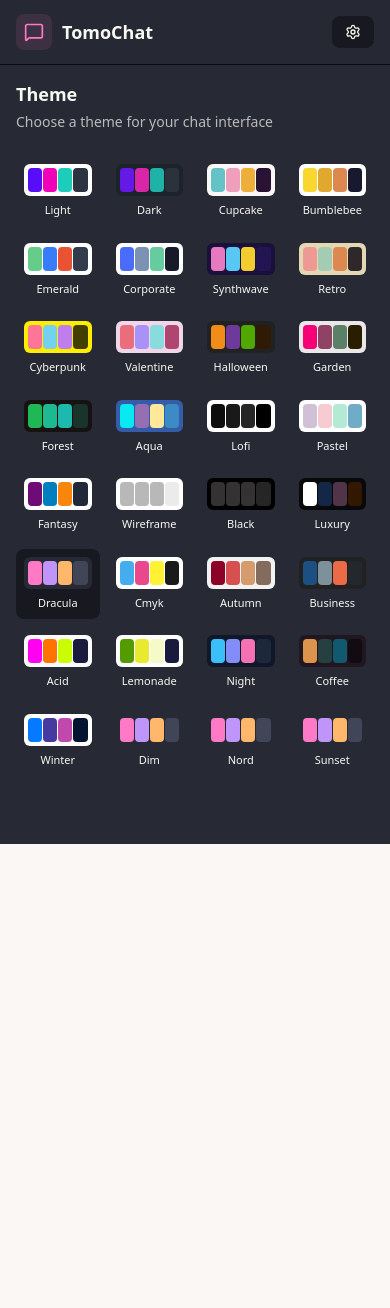
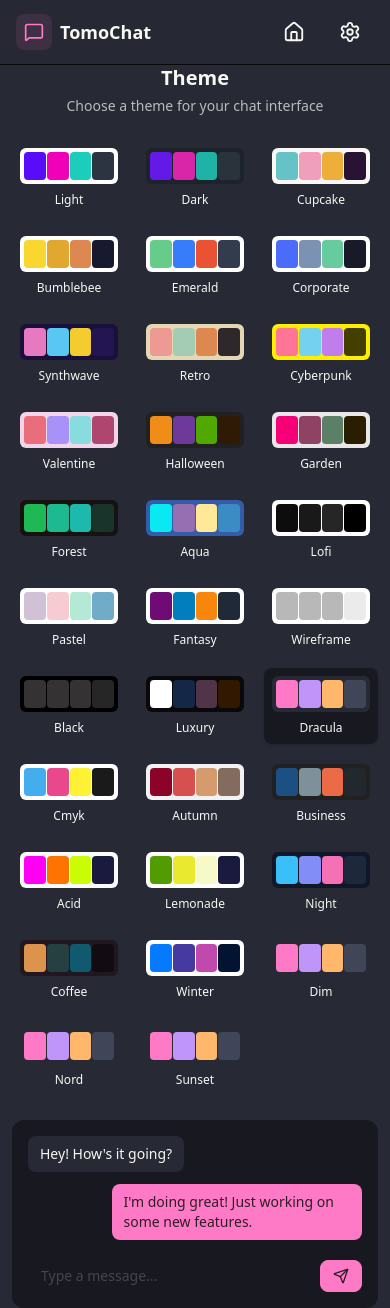
Before and after one commit to lakshaysinghhh/New-chat-app, a React (Vite) app in the folder frontend/: page /settings in a window 390 px wide. Before the commit the page ends 844 px from the top, so only its background shows below. Built offline with nearby package versions, Linux system fonts and the light colour scheme; no server answers.

Commit message:
Responsive design completed

```diff
--- a/frontend/src/App.jsx
+++ b/frontend/src/App.jsx
@@ -1,30 +1,30 @@
 import { Navigate, Route, Routes } from "react-router-dom";
 import { useEffect } from "react";
-import { Loader2 } from "lucide-react"; // ✅ Lucide icon
+import { Loader2 } from "lucide-react";
 import "./App.css";
+
 import Navbar from "./components/Navbar";
+
 import HomePage from "./pages/HomePage";
 import SettingPage from "./pages/SettingPage";
 import SignUpPage from "./pages/SignUpPage";
 import LoginPage from "./pages/LoginPage";
 import ProfilePage from "./pages/ProfilePage";
+
 import { useAuthStore } from "./store/useAuthStore";
 import { useThemeStore } from "./store/useThemeStore";
+
 import { Toaster } from "react-hot-toast";
 
+function App() {
+  const { theme } = useThemeStore();
+  const { authUser, checkAuth, isCheckingAuth } = useAuthStore();
 
-function App() {
-    const { theme } = useThemeStore();
-  const { authUser, checkAuth, isCheckingAuth } = useAuthStore();
-// let show=true;
   useEffect(() => {
     checkAuth();
   }, []);
 
-  console.log({ authUser });
-
-  // ✅ Loader Direct Here
-  if (isCheckingAuth&&!authUser) {
+  if (isCheckingAuth && !authUser) {
     return (
       <div className="flex justify-center items-center h-screen bg-base-200">
         <Loader2 className="animate-spin text-primary" size={50} />
@@ -37,18 +37,30 @@ function App() {
       <Navbar />
 
       <Routes>
-<Route
-  path="/"
-  element={authUser ? <HomePage /> : <Navigate to="/login" />}
-/>        <Route path="/signup" element={!authUser?<SignUpPage />:<Navigate to="/" />} />
-        <Route path="/login" element={!authUser?<LoginPage />:<Navigate to="/" />} />
+        <Route
+          path="/"
+          element={authUser ? <HomePage /> : <Navigate to="/login" />}
+        />
+
+        <Route
+          path="/signup"
+          element={!authUser ? <SignUpPage /> : <Navigate to="/" />}
+        />
+
+        <Route
+          path="/login"
+          element={!authUser ? <LoginPage /> : <Navigate to="/" />}
+        />
+
         <Route path="/settings" element={<SettingPage />} />
-        <Route path="/profile" element={authUser ?<ProfilePage />:<Navigate to="/login" />} />
+
+        <Route
+          path="/profile"
+          element={authUser ? <ProfilePage /> : <Navigate to="/login" />}
+        />
       </Routes>
-      <Toaster
-  position="top-center"
-  reverseOrder={false}
-/>
+
+      <Toaster position="top-center" reverseOrder={false} />
     </div>
   );
 }
--- a/frontend/src/components/AuthImagePattern.jsx
+++ b/frontend/src/components/AuthImagePattern.jsx
@@ -1,19 +1,38 @@
+
 const AuthImagePattern = ({ title, subtitle }) => {
   return (
-    <div className="hidden lg:flex items-center justify-center bg-base-200 p-6">
-      <div className="max-w-md text-center">
-        <div className="grid grid-cols-3 gap-3 mb-8">
-          {[...Array(9)].map((_, i) => (
-            <div
-              key={i}
-              className={`aspect-square rounded-2xl bg-primary/10 ${
-                i % 2 === 0 ? "animate-pulse" : ""
-              }`}
-            />
-          ))}
+    <div className="hidden lg:flex items-center justify-center bg-base-200 p-12">
+      <div className="max-w-lg w-full text-center space-y-8">
+
+        {/* Fake Chat UI */}
+        <div className="space-y-4">
+
+          <div className="flex justify-start">
+            <div className="bg-base-100 shadow-md rounded-2xl px-4 py-3 max-w-xs">
+              Hey! How are you? 👋
+            </div>
+          </div>
+
+          <div className="flex justify-end">
+            <div className="bg-primary text-primary-content rounded-2xl px-4 py-3 max-w-xs">
+              I'm good! Building a chat app 😄
+            </div>
+          </div>
+
+          <div className="flex justify-start">
+            <div className="bg-base-100 shadow-md rounded-2xl px-4 py-3 max-w-xs">
+              That's awesome 🚀
+            </div>
+          </div>
+
         </div>
-        <h2 className="text-2xl font-bold mb-4">{title}</h2>
-        <p className="text-base-content/60">{subtitle}</p>
+
+        {/* Text */}
+        <div>
+          <h2 className="text-3xl font-bold mb-3">{title}</h2>
+          <p className="text-base-content/60 text-lg">{subtitle}</p>
+        </div>
+
       </div>
     </div>
   );
--- a/frontend/src/components/Navbar.jsx
+++ b/frontend/src/components/Navbar.jsx
@@ -1,55 +1,83 @@
 import { Link } from "react-router-dom";
 import { useAuthStore } from "../store/useAuthStore";
-import { LogOut, MessageSquare, Settings, User } from "lucide-react";
+import { LogOut, MessageSquare, Settings, User, Home } from "lucide-react";
 
 const Navbar = () => {
   const { logout, authUser } = useAuthStore();
 
   return (
-    <header
-      className="bg-base-100 border-b border-base-300 fixed w-full top-0 z-40
-    backdrop-blur-lg bg-base-100/80"
-    >
-      <div className="container mx-auto px-4 h-16">
-        <div className="flex items-center justify-between h-full">
-          <div className="flex items-center gap-8">
-            <Link to="/" className="flex items-center gap-2.5 hover:opacity-80 transition-all">
-              <div className="size-9 rounded-lg bg-primary/10 flex items-center justify-center">
-                <MessageSquare className="w-5 h-5 text-primary" />
-              </div>
-              <h1 className="text-lg font-bold">TomoChat</h1>
+    <header className="fixed top-0 w-full z-50 bg-base-100/80 backdrop-blur border-b border-base-300">
+      <div className="max-w-7xl mx-auto px-4">
+
+        <div className="flex items-center justify-between h-16">
+
+          {/* Logo */}
+          <Link to="/" className="flex items-center gap-2">
+            <div className="size-9 rounded-lg bg-primary/10 flex items-center justify-center">
+              <MessageSquare className="size-5 text-primary" />
+            </div>
+            <span className="font-bold text-lg">TomoChat</span>
+          </Link>
+
+          {/* Desktop Menu */}
+          <div className="hidden md:flex items-center gap-2">
+
+            <Link to="/" className="btn btn-sm gap-2">
+              <Home size={16} />
+              Home
             </Link>
-          </div>
 
-          <div className="flex items-center gap-2">
-            <Link
-              to={"/settings"}
-              className={`
-              btn btn-sm gap-2 transition-colors
-
-              `}
-            >
-              <Settings className="w-4 h-4" />
-              <span className="hidden sm:inline">Settings</span>
+            <Link to="/settings" className="btn btn-sm gap-2">
+              <Settings size={16} />
+              Settings
             </Link>
 
             {authUser && (
               <>
-                <Link to={"/profile"} className={`btn btn-sm gap-2`}>
-                  <User className="size-5" />
-                  <span className="hidden sm:inline">Profile</span>
+                <Link to="/profile" className="btn btn-sm gap-2">
+                  <User size={16} />
+                  Profile
                 </Link>
 
-                <button className="flex gap-2 items-center" onClick={logout}>
-                  <LogOut className="size-5" />
-                  <span className="hidden sm:inline">Logout</span>
+                <button onClick={logout} className="btn btn-sm gap-2">
+                  <LogOut size={16} />
+                  Logout
                 </button>
               </>
             )}
+
           </div>
+
+          {/* Mobile Icons */}
+          <div className="flex md:hidden items-center gap-2">
+
+            <Link to="/" className="btn btn-ghost btn-circle">
+              <Home size={22} />
+            </Link>
+
+            <Link to="/settings" className="btn btn-ghost btn-circle">
+              <Settings size={22} />
+            </Link>
+
+            {authUser && (
+              <>
+                <Link to="/profile" className="btn btn-ghost btn-circle">
+                  <User size={22} />
+                </Link>
+
+                <button onClick={logout} className="btn btn-ghost btn-circle">
+                  <LogOut size={22} />
+                </button>
+              </>
+            )}
+
+          </div>
+
         </div>
+
       </div>
     </header>
   );
 };
+
 export default Navbar;
--- a/frontend/src/components/NoChatSelected.jsx
+++ b/frontend/src/components/NoChatSelected.jsx
@@ -17,7 +17,7 @@ const NoChatSelected = () => {
         </div>
 
         {/* Welcome Text */}
-        <h2 className="text-2xl font-bold">Welcome to Chatty!</h2>
+        <h2 className="text-2xl font-bold">Welcome to TomoChat!</h2>
         <p className="text-base-content/60">
           Select a conversation from the sidebar to start chatting
         </p>
--- a/frontend/src/components/Sidebar.jsx
+++ b/frontend/src/components/Sidebar.jsx
@@ -21,43 +21,62 @@ const Sidebar = () => {
   if (isUsersLoading) return <SidebarSkeleton />;
 
   return (
-    <aside className="h-full w-20 lg:w-72 border-r border-base-300 flex flex-col transition-all duration-200">
+    <aside className="h-full w-full md:w-72 border-r border-base-300 flex flex-col transition-all duration-200">
 
-      <div className="border-b border-base-300 w-full p-5">
+      {/* Header */}
+      <div className="border-b border-base-300 w-full p-4">
+
         <div className="flex items-center gap-2">
           <Users className="size-6" />
-          <span className="font-medium hidden lg:block">Contacts</span>
+          <span className="font-semibold text-lg">Contacts</span>
         </div>
 
-        <div className="mt-3 hidden lg:flex items-center gap-2">
+        {/* Filter (desktop only) */}
+        <div className="mt-3 hidden md:flex items-center gap-2">
+
           <label className="cursor-pointer flex items-center gap-2">
+
             <input
               type="checkbox"
               checked={showOnlineOnly}
               onChange={(e) => setShowOnlineOnly(e.target.checked)}
               className="checkbox checkbox-sm"
             />
+
             <span className="text-sm">Show online only</span>
+
           </label>
 
           <span className="text-xs text-zinc-500">
             ({Math.max(onlineUsers.length - 1, 0)} online)
           </span>
+
         </div>
+
       </div>
 
-      <div className="overflow-y-auto w-full py-3">
+      {/* Users List */}
+      <div className="overflow-y-auto w-full py-2">
+
         {filteredUsers.map((user) => (
+
           <button
             key={user._id}
             onClick={() => setSelectedUser(user)}
             className={`
               w-full p-3 flex items-center gap-3
               hover:bg-base-300 transition-colors
-              ${selectedUser?._id === user._id ? "bg-base-300 ring-1 ring-base-300" : ""}
+              ${
+                selectedUser?._id === user._id
+                  ? "bg-base-300 ring-1 ring-base-300"
+                  : ""
+              }
             `}
           >
-            <div className="relative mx-auto lg:mx-0">
+
+            {/* Avatar */}
+            <div className="relative">
+
               <img
                 src={user.profilePic || "/avatar.png"}
                 alt={user.fullName}
@@ -66,18 +85,27 @@ const Sidebar = () => {
 
               {onlineUsers.includes(user._id) && (
                 <span
-                  className="absolute bottom-0 right-0 size-3 bg-green-500 rounded-full ring-2 ring-zinc-900"
+                  className="absolute bottom-0 right-0 size-3 bg-green-500 rounded-full ring-2 ring-base-100"
                 />
               )}
+
             </div>
 
-            <div className="hidden lg:block text-left min-w-0">
-              <div className="font-medium truncate">{user.fullName}</div>
+            {/* User Info */}
+            <div className="flex flex-col text-left min-w-0">
+
+              <div className="font-medium truncate">
+                {user.fullName}
+              </div>
+
               <div className="text-sm text-zinc-400">
                 {onlineUsers.includes(user._id) ? "Online" : "Offline"}
               </div>
+
             </div>
+
           </button>
+
         ))}
 
         {filteredUsers.length === 0 && (
@@ -85,6 +113,7 @@ const Sidebar = () => {
             No online users
           </div>
         )}
+
       </div>
 
     </aside>
--- a/frontend/src/pages/HomePage.jsx
+++ b/frontend/src/pages/HomePage.jsx
@@ -8,17 +8,40 @@ const HomePage = () => {
   const { selectedUser } = useChatStore();
 
   return (
-    <div className="h-screen bg-base-200">
-      <div className="flex items-center justify-center pt-20 px-4">
-        <div className="bg-base-100 rounded-lg shadow-cl w-full max-w-6xl h-[calc(100vh-8rem)]">
-          <div className="flex h-full rounded-lg overflow-hidden">
-            <Sidebar />
+    <div className="h-screen bg-base-200 pt-16">
 
-            {!selectedUser ? <NoChatSelected /> : <ChatContainer />}
+      <div className="flex justify-center px-2 sm:px-4 h-full">
+
+        <div className="bg-base-100 rounded-lg shadow-cl w-full max-w-6xl h-[calc(100vh-4rem)] overflow-hidden">
+
+          <div className="flex h-full">
+
+            {/* Sidebar */}
+            <div
+              className={`${
+                selectedUser ? "hidden md:flex" : "flex"
+              } w-full md:w-72`}
+            >
+              <Sidebar />
+            </div>
+
+            {/* Chat */}
+            <div
+              className={`flex-1 ${
+                !selectedUser ? "hidden md:flex" : "flex"
+              }`}
+            >
+              {!selectedUser ? <NoChatSelected /> : <ChatContainer />}
+            </div>
+
           </div>
+
         </div>
+
       </div>
+
     </div>
   );
 };
+
 export default HomePage;
--- a/frontend/src/pages/SettingPage.jsx
+++ b/frontend/src/pages/SettingPage.jsx
@@ -11,41 +11,103 @@ const SettingsPage = () => {
   const { theme, setTheme } = useThemeStore();
 
   return (
-    <div className="h-screen container mx-auto px-4 pt-20 max-w-5xl">
-      <div className="space-y-6">
-        <div className="flex flex-col gap-1">
-          <h2 className="text-lg font-semibold">Theme</h2>
-          <p className="text-sm text-base-content/70">Choose a theme for your chat interface</p>
+    <div className="min-h-screen w-full flex justify-center px-3 sm:px-6 lg:px-8 pt-16">
+
+      <div className="w-full max-w-5xl space-y-6">
+
+        {/* Header */}
+        <div className="flex flex-col gap-1 text-center sm:text-left">
+          <h2 className="text-xl font-semibold">Theme</h2>
+          <p className="text-sm text-base-content/70">
+            Choose a theme for your chat interface
+          </p>
         </div>
 
-        <div className="grid grid-cols-4 sm:grid-cols-6 md:grid-cols-8 gap-2">
+        {/* Theme Grid */}
+        <div className="grid grid-cols-3 sm:grid-cols-4 md:grid-cols-6 lg:grid-cols-8 gap-3">
+
           {THEMES.map((t) => (
+
             <button
               key={t}
+              onClick={() => setTheme(t)}
               className={`
-                group flex flex-col items-center gap-1.5 p-2 rounded-lg transition-colors
-                ${theme === t ? "bg-base-200" : "hover:bg-base-200/50"}
+                group flex flex-col items-center gap-2 p-2 rounded-lg transition
+                ${theme === t ? "bg-base-200 shadow" : "hover:bg-base-200/60"}
               `}
-              onClick={() => setTheme(t)}
             >
-              <div className="relative h-8 w-full rounded-md overflow-hidden" data-theme={t}>
+
+              {/* Theme Color Preview */}
+              <div
+                className="relative h-9 w-full rounded-md overflow-hidden"
+                data-theme={t}
+              >
                 <div className="absolute inset-0 grid grid-cols-4 gap-px p-1">
+
                   <div className="rounded bg-primary"></div>
                   <div className="rounded bg-secondary"></div>
                   <div className="rounded bg-accent"></div>
                   <div className="rounded bg-neutral"></div>
+
                 </div>
               </div>
-              <span className="text-[11px] font-medium truncate w-full text-center">
+
+              {/* Theme Name */}
+              <span className="text-xs font-medium truncate w-full text-center">
                 {t.charAt(0).toUpperCase() + t.slice(1)}
               </span>
+
             </button>
+
           ))}
+
         </div>
 
+        {/* Chat Preview */}
+        <div className="bg-base-200 rounded-xl p-4 space-y-3 max-w-md mx-auto">
+
+          {PREVIEW_MESSAGES.map((msg) => (
+
+            <div
+              key={msg.id}
+              className={`flex ${msg.isSent ? "justify-end" : "justify-start"}`}
+            >
+
+              <div
+                className={`
+                  max-w-[75%] px-3 py-2 rounded-lg text-sm
+                  ${msg.isSent ? "bg-primary text-primary-content" : "bg-base-100"}
+                `}
+              >
+                {msg.content}
+              </div>
+
+            </div>
+
+          ))}
+
+          {/* Input preview */}
+          <div className="flex items-center gap-2 pt-2">
+
+            <input
+              type="text"
+              placeholder="Type a message..."
+              className="input input-bordered input-sm w-full"
+              disabled
+            />
+
+            <button className="btn btn-primary btn-sm">
+              <Send size={16} />
+            </button>
+
+          </div>
+
+        </div>
 
       </div>
+
     </div>
   );
 };
+
 export default SettingsPage;
--- a/frontend/src/pages/SignUpPage.jsx
+++ b/frontend/src/pages/SignUpPage.jsx
@@ -1,3 +1,4 @@
+
 import { useState } from "react";
 import { Link, useNavigate } from "react-router-dom";
 import toast from "react-hot-toast";
@@ -52,38 +53,47 @@ const SignUpPage = () => {
     const success = await signup(formData);
 
     if (success) {
-      navigate("/"); // ✅ Redirect to home
+      navigate("/");
     }
   };
 
   return (
-    <div className="min-h-screen grid lg:grid-cols-2">
+    <div className="min-h-screen w-full grid grid-cols-1 lg:grid-cols-2">
+
       {/* LEFT SIDE */}
-      <div className="flex flex-col justify-center items-center p-6 sm:p-12">
-        <div className="w-full max-w-md space-y-8">
+      <div className="flex flex-col justify-center items-center w-full px-6 py-12 lg:px-16 xl:px-24">
+
+        <div className="w-full max-w-lg xl:max-w-xl space-y-6 sm:space-y-8">
+
           {/* Heading */}
-          <div className="text-center">
+          <div className="text-center space-y-2">
             <div className="flex flex-col items-center gap-2">
-              <div className="size-12 rounded-xl bg-primary/10 flex items-center justify-center">
-                <MessageSquare className="size-6 text-primary" />
+
+              <div className="size-10 sm:size-12 rounded-xl bg-primary/10 flex items-center justify-center">
+                <MessageSquare className="size-5 sm:size-6 text-primary" />
               </div>
-              <h1 className="text-2xl font-bold mt-2">
+
+              <h1 className="text-xl sm:text-2xl font-bold mt-2">
                 Create Account
               </h1>
-              <p className="text-base-content/60">
+
+              <p className="text-sm sm:text-base text-base-content/60">
                 Get started with your free account
               </p>
+
             </div>
           </div>
 
           {/* FORM */}
-          <form onSubmit={handleSubmit} className="space-y-5">
+          <form onSubmit={handleSubmit} className="space-y-4 sm:space-y-5">
+
             {/* Full Name */}
             <div className="relative">
               <User
                 size={18}
                 className="absolute left-3 top-1/2 -translate-y-1/2 text-gray-400"
               />
+
               <input
                 type="text"
                 placeholder="Lakshay Singh"
@@ -101,6 +111,7 @@ const SignUpPage = () => {
                 size={18}
                 className="absolute left-3 top-1/2 -translate-y-1/2 text-gray-400"
               />
+
               <input
                 type="email"
                 placeholder="lakshaysingh@gmail.com"
@@ -118,6 +129,7 @@ const SignUpPage = () => {
                 size={18}
                 className="absolute left-3 top-1/2 -translate-y-1/2 text-gray-400"
               />
+
               <input
                 type="password"
                 placeholder="Password"
@@ -144,10 +156,11 @@ const SignUpPage = () => {
                 "Create Account"
               )}
             </button>
+
           </form>
 
           {/* Footer */}
-          <div className="text-center">
+          <div className="text-center text-sm sm:text-base">
             <p className="text-base-content/60">
               Already have an account?{" "}
               <Link to="/login" className="link link-primary">
@@ -155,14 +168,20 @@ const SignUpPage = () => {
               </Link>
             </p>
           </div>
+
         </div>
       </div>
 
       {/* RIGHT SIDE */}
-      <AuthImagePattern
-        title="Join our community"
-        subtitle="Connect with friends, share moments, and stay in touch with your loved ones."
-      />
+      <div className="hidden lg:flex items-center justify-center bg-base-200">
+
+        <AuthImagePattern
+          title="Join our community"
+          subtitle="Connect with friends, share moments, and stay in touch with your loved ones."
+        />
+
+      </div>
+
     </div>
   );
 };
```
Also changed, not shown: frontend/src/pages/ProfilePage.jsx (+64 -28 lines), package.json (+21 -1 lines).
